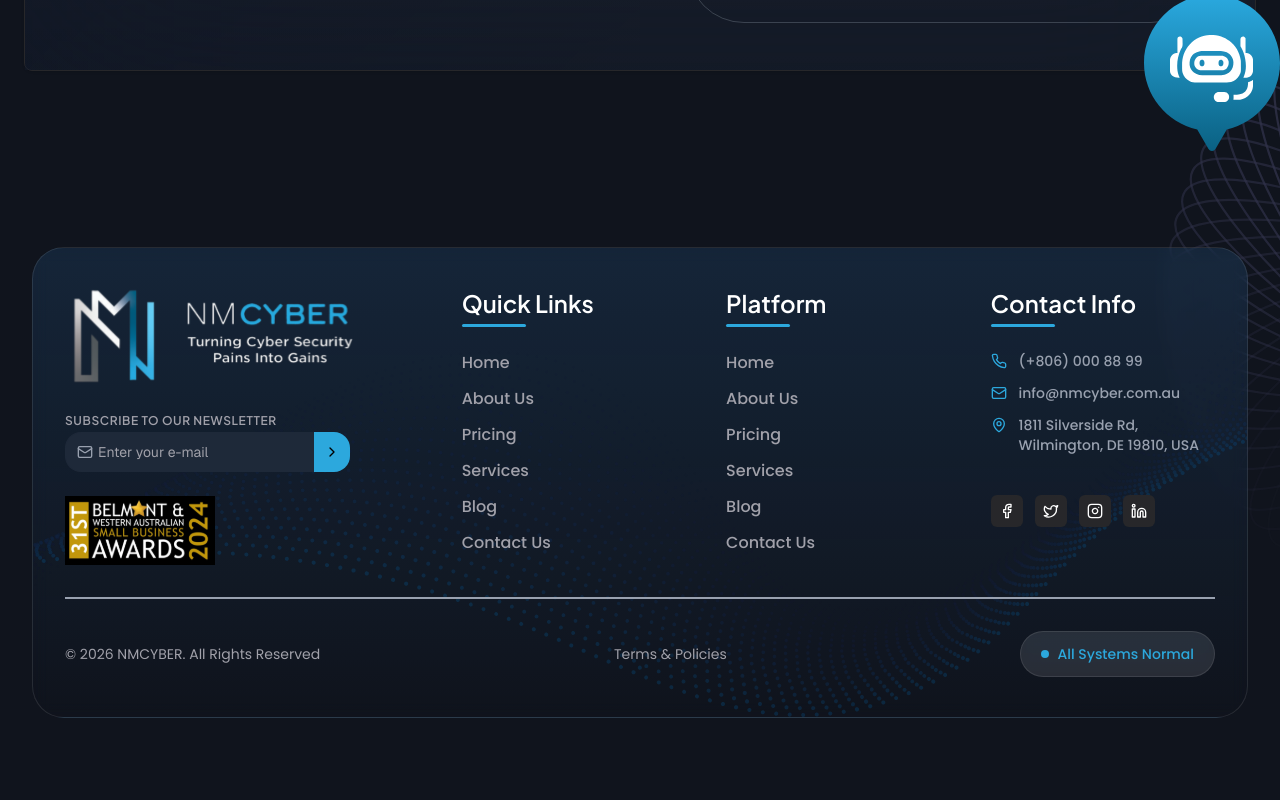
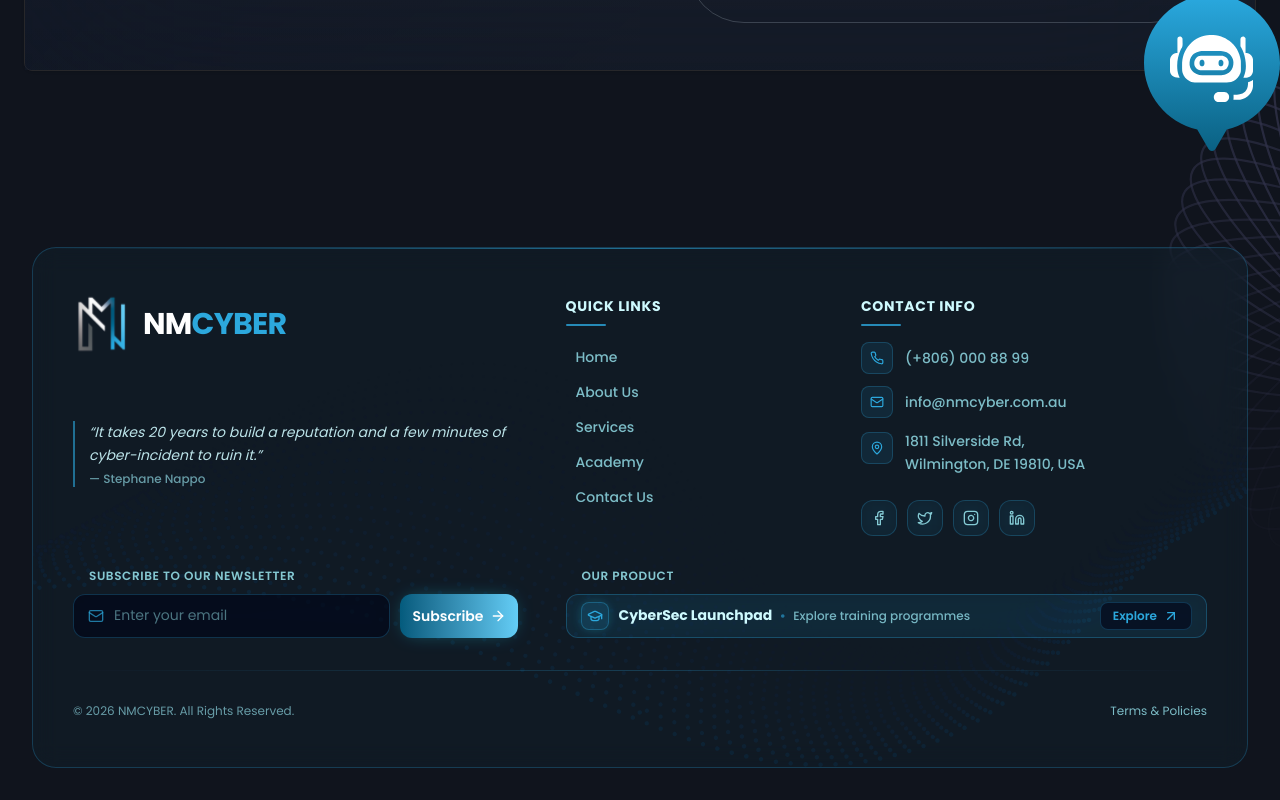
Before and after one commit to nmcyber/nmcyber-website-2.0, a Next.js app: page / in a window 1280 px wide. Shown: the part 7591-8391 px from the top of the page. Before the commit the page ends 8309 px from the top, so only its background shows below. Built offline with nearby package versions, Linux system fonts and the light colour scheme.

Commit message:
Redesigned footer

```diff
--- a/components/shared/footer.tsx
+++ b/components/shared/footer.tsx
@@ -1,12 +1,11 @@
-import { ChevronRight, Mail, MapPin, Phone } from 'lucide-react';
+import { ArrowRight, ArrowUpRight, GraduationCap, Mail, MapPin, Phone } from 'lucide-react';
 import Image from 'next/image';
 import Link from 'next/link';
 import { Button } from '@/components/ui/button';
 import { Input } from '@/components/ui/input';
 import { cn } from '@/lib/utils';
-import { PLATFORM_LINKS, QUICK_LINKS, SOCIAL_LINKS } from '@/utils/constants';
+import { QUICK_LINKS, SOCIAL_LINKS } from '@/utils/constants';
 
-// Navigation Links Component
 interface NavigationLinksProps {
   title: string;
   links: Array<{ label: string; href: string }>;
@@ -14,22 +13,24 @@ interface NavigationLinksProps {
 
 function NavigationLinks({ title, links }: NavigationLinksProps) {
   return (
+    <div className="space-y-4">
       <div>
-      <div className="mb-4 sm:mb-6">
-        <span className="text-lg sm:text-xl lg:text-2xl font-semibold text-white lg:sm:text-nowrap mb-2 sm:mb-4 leading-tight font-plus-jakarta-sans">
+        <h3 className="font-[poppins] text-sm font-bold uppercase tracking-wider text-cyan-100">
           {title}
-        </span>
-        <div className="mt-1 h-[2px] sm:h-[3px] w-12 sm:w-16 bg-accent rounded-full" />
+        </h3>
+        <div className="mt-2 h-[2px] w-10 rounded-full bg-accent/80" />
       </div>
-      <ul className="space-y-2 sm:space-y-3">
-        {links.map((link, index) => (
-          <li key={`${title}-${link.label}-${index}`}>
-            <a
+
+      <ul className="space-y-2.5">
+        {links.map((link) => (
+          <li key={link.label}>
+            <Link
               href={link.href}
-              className="text-xs sm:text-sm font-[Poppins] font-medium md:text-base text-muted-foreground hover:text-white transition-colors"
+              className="group inline-flex items-center gap-1.5 font-[poppins] text-sm font-medium text-cyan-200/75 transition-colors duration-200 hover:text-cyan-100"
             >
+              <span className="h-1 w-1 rounded-full bg-accent/0 transition-colors duration-200 group-hover:bg-accent" />
               {link.label}
-            </a>
+            </Link>
           </li>
         ))}
       </ul>
@@ -37,216 +38,269 @@ function NavigationLinks({ title, links }: NavigationLinksProps) {
   );
 }
 
-// Footer Logo Component
 function FooterLogo() {
   return (
-    <div className="flex gap-1 sm:gap-3 md:gap-5">
-      {/* left */}
-      <div className="flex-shrink-0">
-        <Link href="/" className="relative" aria-label="go to home page">
+    <Link
+      href="/"
+      aria-label="Go to NMCYBER home page"
+      className="inline-flex w-fit items-center gap-3.5 transition-opacity hover:opacity-90"
+    >
       <Image
         src="/images/NMCyber.svg"
-            alt="NMCyber icon"
-            width={100}
-            height={100}
-            className="w-10 h-10 sm:w-12 sm:h-12 md:w-16 md:h-16 lg:w-20 lg:h-20 xl:w-24 xl:h-24 object-contain"
+        alt="NMCYBER icon"
+        width={64}
+        height={64}
+        className="h-12 w-12 shrink-0 object-contain sm:h-14 sm:w-14"
       />
+      <span className="font-[poppins] text-2xl font-extrabold tracking-tight text-white sm:text-3xl">
+        NM<span className="text-accent">CYBER</span>
+      </span>
     </Link>
+  );
+}
+
+function DefenseQuote() {
+  return (
+    <figure className="max-w-md border-l-2 border-accent/60 pl-3.5">
+      <blockquote className="font-[poppins] text-sm italic leading-relaxed text-cyan-100/90">
+        &ldquo;It takes 20 years to build a reputation and a few minutes of cyber-incident to ruin
+        it.&rdquo;
+      </blockquote>
+      <figcaption className="mt-1 font-[poppins] text-xs font-medium text-cyan-200/60">
+        &mdash; Stephane Nappo
+      </figcaption>
+    </figure>
+  );
+}
+
+function LaunchpadBanner() {
+  return (
+    <div className="w-full lg:space-y-2.5">
+      <p className="hidden pl-4 font-[poppins] text-xs font-semibold uppercase tracking-wider text-cyan-200/80 lg:block">
+        Our Product
+      </p>
+
+      <a
+        href="https://cyberseclaunchpad.com/programmes"
+        target="_blank"
+        rel="noopener noreferrer"
+        className="group flex w-full items-center justify-between gap-3 rounded-2xl border border-accent/30 bg-accent/[0.08] px-4 py-3 backdrop-blur-md transition-all duration-200 hover:border-accent/60 hover:bg-accent/15 hover:shadow-[0_0_24px_-6px_rgba(34,211,238,0.4)] lg:h-11 lg:rounded-xl lg:px-3.5 lg:py-0"
+      >
+        <div className="flex min-w-0 items-center gap-3 lg:gap-2.5">
+          <span className="flex h-10 w-10 shrink-0 items-center justify-center rounded-xl border border-accent/35 bg-accent/15 text-accent shadow-[0_0_12px_-2px_rgba(34,211,238,0.3)] transition-transform duration-200 group-hover:scale-105 lg:h-7 lg:w-7 lg:rounded-lg">
+            <GraduationCap className="h-5 w-5 lg:h-4 lg:w-4" />
+          </span>
+
+          <div className="flex min-w-0 flex-col text-left lg:flex-row lg:items-center lg:gap-2">
+            <p className="shrink-0 font-[poppins] text-sm font-bold leading-tight text-cyan-100 sm:text-base lg:text-sm">
+              CyberSec Launchpad
+            </p>
+            <span className="hidden text-accent/60 lg:inline" aria-hidden="true">
+              &bull;
+            </span>
+            <p className="truncate font-[poppins] text-xs font-medium text-cyan-200/70">
+              Explore training programmes
+            </p>
+          </div>
         </div>
 
-      {/* right */}
-      <div className="flex-shrink-0">
-        <Image
-          src="/images/NMCyber_OPT.svg"
-          alt="NMCyber logo"
-          width={200}
-          height={200}
-          className="w-20 h-10 sm:w-24 sm:h-12 md:w-28 md:h-14 lg:w-36 lg:h-18 xl:w-44 xl:h-22 object-contain"
-        />
-      </div>
+        <span className="inline-flex h-8 shrink-0 items-center justify-center gap-1.5 rounded-lg border border-accent/25 bg-slate-950/60 px-2 text-xs font-semibold text-accent transition-all duration-200 group-hover:border-accent/60 group-hover:bg-accent group-hover:text-slate-950 sm:px-3 lg:h-7">
+          <span className="hidden font-[poppins] sm:inline">Explore</span>
+          <ArrowUpRight className="h-4 w-4 transition-transform duration-200 group-hover:translate-x-0.5 group-hover:-translate-y-0.5" />
+        </span>
+      </a>
     </div>
   );
 }
 
-// Newsletter Form Component
 function NewsletterForm() {
   return (
-    <div className="space-y-2">
-      <span className="uppercase tracking-wider text-xs text-muted-foreground font-semibold lg:sm:text-nowrap mb-2 leading-tight font-plus-jakarta-sans">
+    <div className="w-full space-y-2.5">
+      <label
+        htmlFor="newsletter-email"
+        className="block pl-4 font-[poppins] text-xs font-semibold uppercase tracking-wider text-cyan-200/80"
+      >
         Subscribe to our newsletter
-      </span>
-      <div className="relative flex w-full sm:w-4/5">
+      </label>
+
+      <form
+        aria-label="Newsletter subscription"
+        className="flex flex-col gap-2.5 sm:flex-row sm:items-center"
+      >
+        <div className="group flex h-11 flex-1 items-center rounded-xl border border-accent/25 bg-slate-950/70 px-3.5 backdrop-blur-md transition-all duration-200 focus-within:border-accent/60 focus-within:shadow-[0_0_24px_-6px_rgba(34,211,238,0.4)] hover:border-accent/40">
+          <Mail className="h-4 w-4 shrink-0 text-accent/70 transition-colors group-focus-within:text-accent" />
+
           <Input
+            id="newsletter-email"
             type="email"
-          placeholder="Enter your e-mail"
-          className="flex-1 h-8 sm:h-10 bg-gray-800 border-gray-800 text-white pl-6 sm:pl-8 pr-0 rounded-xl sm:rounded-l-2xl rounded-r-none text-xs sm:text-sm border-r-0"
+            required
+            placeholder="Enter your email"
+            className="h-full flex-1 border-0 bg-transparent px-2.5 font-[poppins] text-sm text-cyan-100 shadow-none placeholder:text-cyan-200/45 focus-visible:ring-0 focus-visible:ring-offset-0"
           />
+        </div>
+
         <Button
-          size="sm"
-          className="bg-accent hover:bg-accent/90 text-black px-2 py-1 rounded-r-xl sm:rounded-r-2xl rounded-l-none h-8 sm:h-10 border-l-0"
+          type="submit"
           aria-label="Subscribe to newsletter"
+          className="group !h-11 w-full shrink-0 gap-1.5 rounded-xl bg-gradient-to-r from-[var(--button-gradient-start)] to-[var(--button-gradient-end)] px-5 font-[poppins] text-sm font-semibold text-white shadow-[0_0_20px_-6px_rgba(34,211,238,0.45)] transition-all duration-200 hover:opacity-95 hover:shadow-[0_0_24px_-4px_rgba(34,211,238,0.6)] sm:w-auto"
         >
-          <ChevronRight className="w-3 h-3 sm:w-4 sm:h-4 text-black" aria-hidden="true" />
+          <span>Subscribe</span>
+          <ArrowRight
+            className="h-4 w-4 shrink-0 transition-transform duration-200 group-hover:translate-x-0.5"
+            aria-hidden="true"
+          />
         </Button>
-        <Mail className="absolute left-2 sm:left-3 top-1/2 transform -translate-y-1/2 w-3 h-3 sm:w-4 sm:h-4 text-gray-400" />
-      </div>
+      </form>
     </div>
   );
 }
 
-// Awards Badge Component
-function AwardsBadge() {
-  return (
-    <div className="w-full max-w-[120px] sm:max-w-[150px]">
-      <Image
-        src={'/images/31st-Belmont-awards-2024.svg'}
-        alt="Awards Badge"
-        width={150}
-        height={150}
-        className="w-full h-auto object-contain"
-      />
-    </div>
-  );
-}
-
-// Contact Info Component
 function ContactInfo() {
   return (
+    <div className="space-y-4">
       <div>
-      <div className="mb-4 sm:mb-6">
-        <span className="text-lg sm:text-xl lg:text-2xl font-semibold text-white lg:sm:text-nowrap mb-2 sm:mb-4 leading-tight font-plus-jakarta-sans">
+        <h3 className="font-[poppins] text-sm font-bold uppercase tracking-wider text-cyan-100">
           Contact Info
-        </span>
-        <div className="mt-1 h-[2px] sm:h-[3px] w-12 sm:w-16 bg-accent rounded-full" />
-      </div>
-      <div className="space-y-2 sm:space-y-3">
-        <div className="flex items-center gap-2 sm:gap-3">
-          <Phone className="w-3 h-3 sm:w-4 sm:h-4 text-accent flex-shrink-0" />
-          <span className="text-xs sm:text-sm font-[Poppins] font-medium text-gray-400">
-            (+806) 000 88 99
-          </span>
+        </h3>
+        <div className="mt-2 h-[2px] w-10 rounded-full bg-accent/80" />
       </div>
 
-        <div className="flex items-center gap-2 sm:gap-3">
-          <Mail className="w-3 h-3 sm:w-4 sm:h-4 text-accent flex-shrink-0" />
-          <span className="text-xs sm:text-sm font-[Poppins] font-medium text-gray-400 break-words">
-            info@nmcyber.com.au
+      <div className="space-y-3 font-[poppins] text-sm font-medium text-cyan-200/75">
+        <a
+          href="tel:+8060008899"
+          className="flex items-center gap-3 transition-colors hover:text-cyan-100"
+        >
+          <span className="flex h-8 w-8 shrink-0 items-center justify-center rounded-lg border border-accent/25 bg-accent/10 text-accent">
+            <Phone className="h-3.5 w-3.5" />
           </span>
-        </div>
+          <span>(+806) 000 88 99</span>
+        </a>
 
-        <div className="flex items-start gap-2 sm:gap-3">
-          <MapPin className="w-3 h-3 sm:w-4 sm:h-4 text-accent mt-0.5 flex-shrink-0" />
-          <div className="text-xs sm:text-sm font-[Poppins] font-medium text-gray-400">
-            <span>1811 Silverside Rd,</span>
+        <a
+          href="mailto:info@nmcyber.com.au"
+          className="flex items-center gap-3 transition-colors hover:text-cyan-100"
+        >
+          <span className="flex h-8 w-8 shrink-0 items-center justify-center rounded-lg border border-accent/25 bg-accent/10 text-accent">
+            <Mail className="h-3.5 w-3.5" />
+          </span>
+          <span className="break-all">info@nmcyber.com.au</span>
+        </a>
+
+        <div className="flex items-start gap-3">
+          <span className="mt-0.5 flex h-8 w-8 shrink-0 items-center justify-center rounded-lg border border-accent/25 bg-accent/10 text-accent">
+            <MapPin className="h-3.5 w-3.5" />
+          </span>
+          <span className="leading-relaxed">
+            1811 Silverside Rd,
             <br />
-            <span>Wilmington, DE 19810, USA</span>
-          </div>
+            Wilmington, DE 19810, USA
+          </span>
         </div>
       </div>
     </div>
   );
 }
 
-// Social Links Component
 function SocialLinks() {
   return (
-    <div className="flex gap-2 sm:gap-3 pt-2 sm:pt-4">
+    <div className="flex flex-wrap gap-2.5 pt-1">
       {SOCIAL_LINKS.map((social) => {
         const Icon = social.icon;
         return (
-          <Link
+          <a
             key={social.href}
             href={social.href}
-            className={`w-7 h-7 sm:w-8 sm:h-8 bg-secondary rounded-md flex items-center justify-center transition-colors ${social.className}`}
+            target="_blank"
+            rel="noopener noreferrer"
             aria-label={social.label}
+            className="flex h-9 w-9 items-center justify-center rounded-xl border border-accent/25 bg-accent/[0.06] text-cyan-200/80 backdrop-blur-sm transition-all duration-200 hover:-translate-y-0.5 hover:border-accent/60 hover:bg-accent/15 hover:text-accent hover:shadow-[0_0_15px_-4px_rgba(34,211,238,0.45)]"
           >
-            <Icon className="w-3 h-3 sm:w-4 sm:h-4 aspect-square text-white" />
-          </Link>
+            <Icon className="h-4 w-4" />
+          </a>
         );
       })}
     </div>
   );
 }
 
-// Footer Bottom Component
 function FooterBottom() {
   const currentYear = new Date().getFullYear();
+
   return (
-    <div className="flex flex-col sm:flex-row sm:justify-between sm:items-center gap-3 sm:gap-4 items-center justify-center text-xs sm:text-sm">
-      {/* Row 1: Copyright Text */}
-      <div className="leading-[1.75] tracking-normal font-[Poppins] font-normal text-muted-foreground text-center sm:text-left">
-        &copy; {currentYear} NMCYBER. All Rights Reserved
-      </div>
+    <div className="flex flex-col items-center justify-between gap-2.5 text-xs sm:flex-row">
+      <p className="text-center font-[poppins] text-xs text-cyan-200/60 sm:text-left">
+        © {currentYear} NMCYBER. All Rights Reserved.
+      </p>
 
-      {/* Row 2: Terms & Policies */}
-      <div className="flex items-center gap-2 sm:gap-6 text-nowrap justify-center">
-        <a
+      <Link
         href="/terms-and-policies"
-          className="leading-[1.75] font-[Poppins] font-normal text-muted-foreground hover:text-foreground/70 transition-colors"
+        className="whitespace-nowrap font-[poppins] text-cyan-200/75 transition-colors hover:text-cyan-100"
       >
         Terms & Policies
-        </a>
-      </div>
-
-      {/* Row 3: System Status */}
-      <div className="flex items-center justify-center">
-        <div className="inline-flex items-center gap-2 rounded-full bg-white/10 border border-white/10 px-3 py-2 sm:px-5 sm:py-3 text-accent backdrop-blur-sm">
-          <span className="w-1.5 h-1.5 sm:w-2 sm:h-2 bg-accent rounded-full" />
-          <span className="font-[Poppins] font-medium text-xs sm:text-sm">All Systems Normal</span>
-        </div>
-      </div>
+      </Link>
     </div>
   );
 }
 
-// Main Footer Component
 export default function Footer({ className = '' }: { className?: string }) {
   return (
     <footer
       className={cn(
-        `mt-16 sm:mt-20 lg:mt-24 mx-auto ${className} relative z-30 container px-3 sm:px-4 md:px-6 lg:px-8`
+        'relative z-30 mx-auto mt-16 w-full max-w-7xl px-4 pb-8 sm:mt-24 sm:px-6 lg:px-8',
+        className
       )}
     >
-      <div className="relative rounded-2xl sm:rounded-3xl lg:rounded-4xl border border-white/10 gradient-bg2 backdrop-blur-sm overflow-hidden hover:border-t-accent/50 hover:border-r-accent/50 hover:border-l-accent/50 transition-all duration-300 z-10">
-        <div className="px-4 py-6 sm:px-6 sm:py-8 lg:px-8 lg:py-10 z-10 relative">
-          <div className="grid grid-cols-2 lg:grid-cols-9 gap-6 lg:gap-10">
-            {/* Column 1: Company Info & Newsletter - Wider */}
-            <div className="flex flex-col gap-4 sm:gap-6 lg:col-span-3">
+      <div className="relative overflow-hidden rounded-3xl border border-accent/25 bg-accent/[0.04] backdrop-blur-md transition-colors duration-300 hover:border-accent/40">
+        {/* Ambient Top Cyan Glow Line */}
+        <div className="pointer-events-none absolute inset-x-0 top-0 z-20 h-[1px] bg-gradient-to-r from-transparent via-accent/60 to-transparent" />
+
+        <div className="relative z-10 px-6 py-8 sm:px-8 sm:py-10 lg:px-10 lg:py-12">
+          {/* Mobile keeps exact vertical stack; Desktop locks into a balanced 2-row bento */}
+          <div className="grid grid-cols-1 gap-7 sm:grid-cols-2 lg:grid-cols-12 lg:gap-x-12 lg:gap-y-8">
+            {/* Row 1 Left: Logo + Vertically Centered Quote */}
+            <div className="flex flex-col gap-5 sm:col-span-2 lg:col-start-1 lg:col-end-6 lg:row-start-1 lg:h-full">
               <FooterLogo />
-              <NewsletterForm />
-              <AwardsBadge />
+              <div className="lg:flex lg:flex-1 lg:items-center">
+                <DefenseQuote />
+              </div>
             </div>
 
-            {/* Column 2: Quick Links */}
-            <div className=" lg:col-span-2">
+            {/* Mobile: directly under quote | Desktop Row 2 Right: aligned flush with NewsletterForm */}
+            <div className="sm:col-span-2 lg:col-start-6 lg:col-end-13 lg:row-start-2 lg:self-end">
+              <LaunchpadBanner />
+            </div>
+
+            {/* Mobile: under Launchpad | Desktop Row 2 Left: flush alongside Launchpad */}
+            <div className="sm:col-span-2 lg:col-start-1 lg:col-end-6 lg:row-start-2 lg:self-end">
+              <NewsletterForm />
+            </div>
+
+            {/* Row 1 Middle: Quick Links */}
+            <div className="lg:col-start-6 lg:col-end-9 lg:row-start-1">
               <NavigationLinks title="Quick Links" links={QUICK_LINKS} />
             </div>
 
-            {/* Column 3: Platform */}
-            <div className=" lg:col-span-2">
-              <NavigationLinks title="Platform" links={PLATFORM_LINKS} />
-            </div>
-
-            {/* Column 4: Contact Info & Social */}
-            <div className="space-y-4 sm:space-y-6 lg:col-span-2">
+            {/* Row 1 Right: Contact Info + Social Icons */}
+            <div className="space-y-5 lg:col-start-9 lg:col-end-13 lg:row-start-1">
               <ContactInfo />
               <SocialLinks />
             </div>
           </div>
 
-          {/* Separator Line */}
-          <div className="w-full h-[1px] sm:h-[2px] bg-gray-400 my-6 sm:my-8"></div>
+          {/* Subtle Gradient Divider */}
+          <div className="my-8 h-[1px] w-full bg-gradient-to-r from-transparent via-accent/25 to-transparent" />
 
-          {/* Bottom Section */}
+          {/* Bottom Bar */}
           <FooterBottom />
         </div>
-        {/* Background inside the constrained container */}
-        <div className="absolute inset-0 z-0 hidden md:block">
+
+        {/* Subtle Background Wave */}
+        <div className="pointer-events-none absolute inset-0 z-0 hidden md:block">
           <Image
-            src={'/images/footer_wave.svg'}
-            alt="Footer Background"
+            src="/images/footer_wave.svg"
+            alt=""
             fill
-            className="absolute bottom-0 left-0 w-full h-full object-cover opacity-30"
+            className="object-cover object-bottom opacity-15"
           />
         </div>
       </div>
--- a/utils/constants.ts
+++ b/utils/constants.ts
@@ -82,9 +82,9 @@ export const NAVIGATION_WITH_SUBMENUS = [
 export const QUICK_LINKS = [
   { label: 'Home', href: '/' },
   { label: 'About Us', href: '/about-us' },
-  { label: 'Pricing', href: '/products' },
+  // { label: 'Pricing', href: '/products' },
   { label: 'Services', href: '/services' },
-  { label: 'Blog', href: '/' },
+  { label: 'Academy', href: 'https://cyberseclaunchpad.com/' },
   { label: 'Contact Us', href: '/contact-us' },
 ];
 
```
Lines whose indentation alone changed are shown as unchanged.
